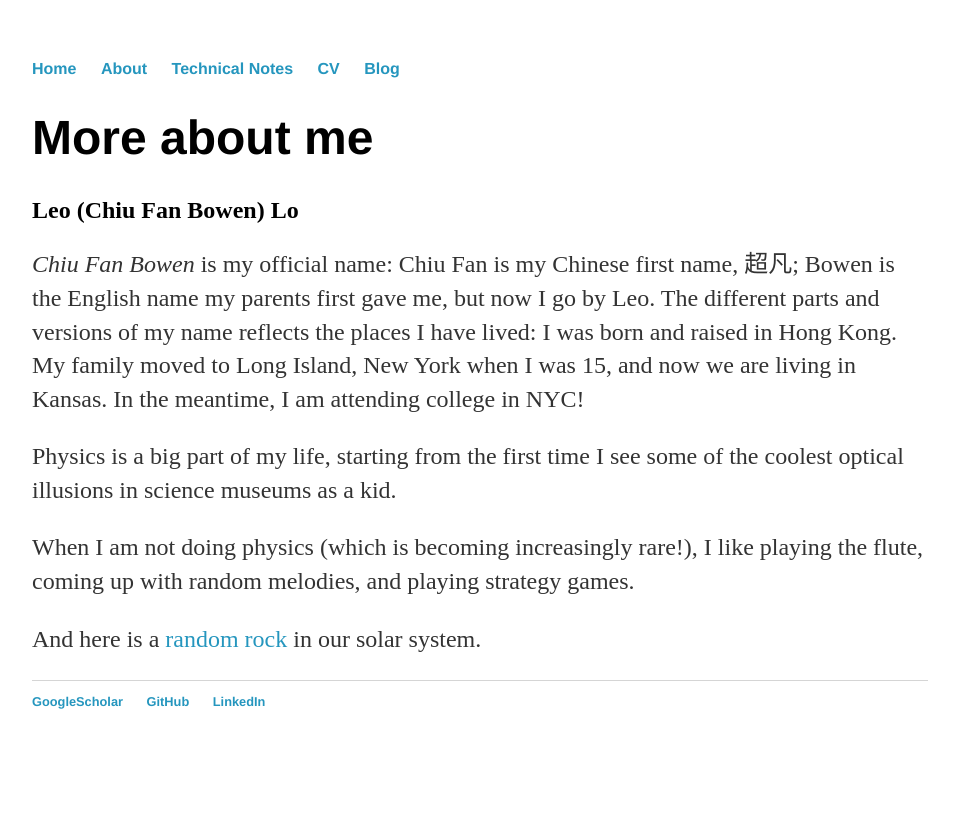
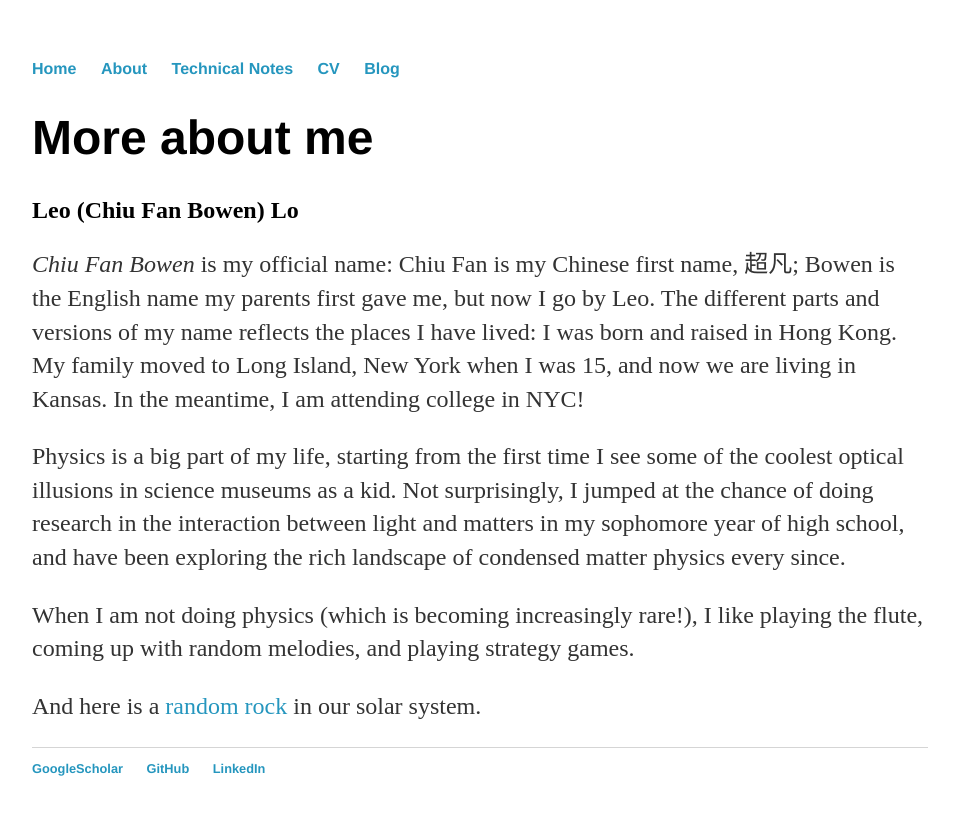
Before and after one commit to Leo-Lo/Leo-Lo.github.io, a Jekyll site: the page built from about/index.html, in a window 1280 px wide. Shown: the top 815 px of the page, without its empty margins (160-1119 px from the left). Built offline with Jekyll 4.4.1, drawn with Linux system fonts in a browser that asks for light colours.

Commit message:
Update index.html

```diff
--- a/about/index.html
+++ b/about/index.html
@@ -10,7 +10,9 @@ title: About Leo Lo
 		The different parts and versions of my name reflects the places I have lived: I was born and raised in Hong Kong. My family moved to Long Island,
 		New York when I was 15, and now we are living in Kansas. In the meantime, I am attending college in NYC! </p>
 
-	<p> Physics is a big part of my life, starting from the first time I see some of the coolest optical illusions in science museums as a kid.
+	<p> Physics is a big part of my life, starting from the first time I see some of the coolest optical illusions in science museums as a kid. Not surprisingly,
+		I jumped at the chance of doing research in the interaction between light and matters in my sophomore year of high school, and have been exploring
+		the rich landscape of condensed matter physics every since.
 	</p>
 
 	<p> When I am not doing physics (which is becoming increasingly rare!), I like playing the flute, coming up with random melodies, and playing strategy games.
```
